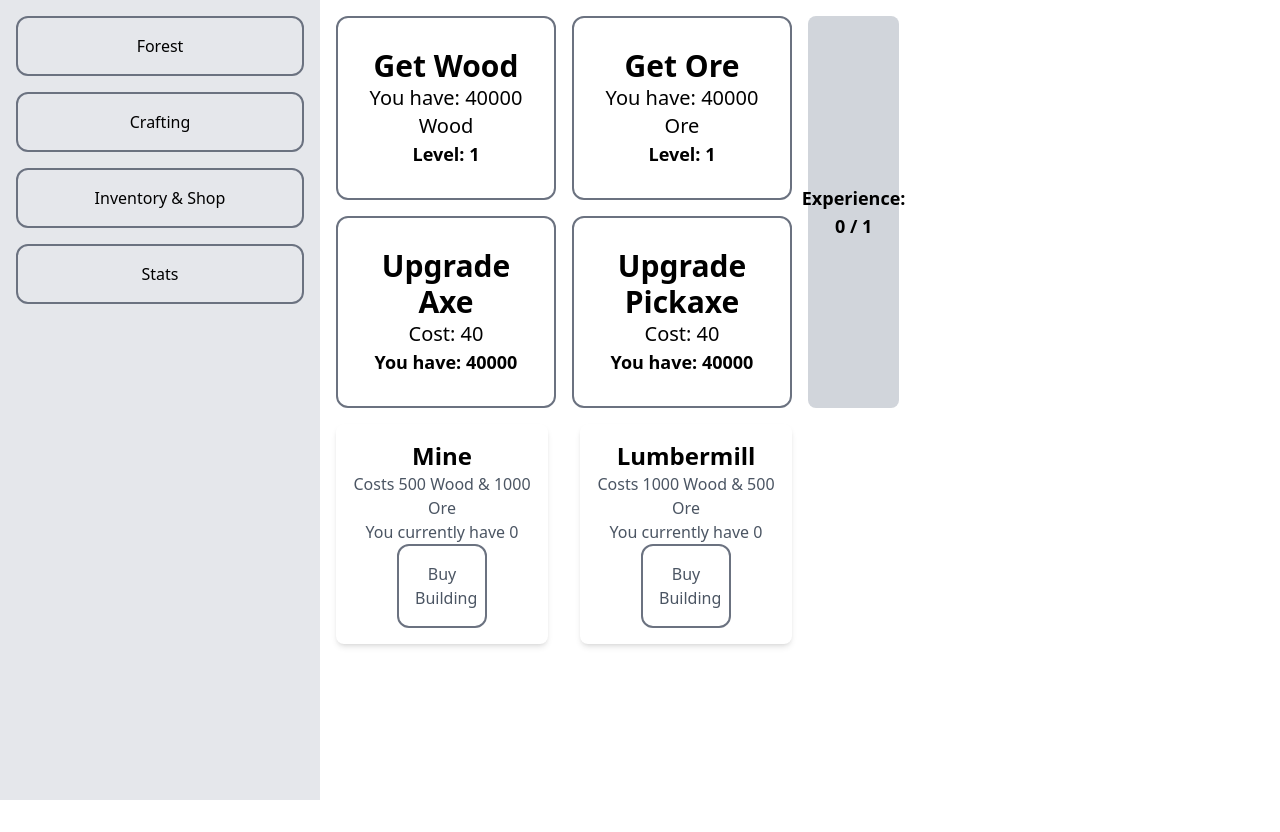
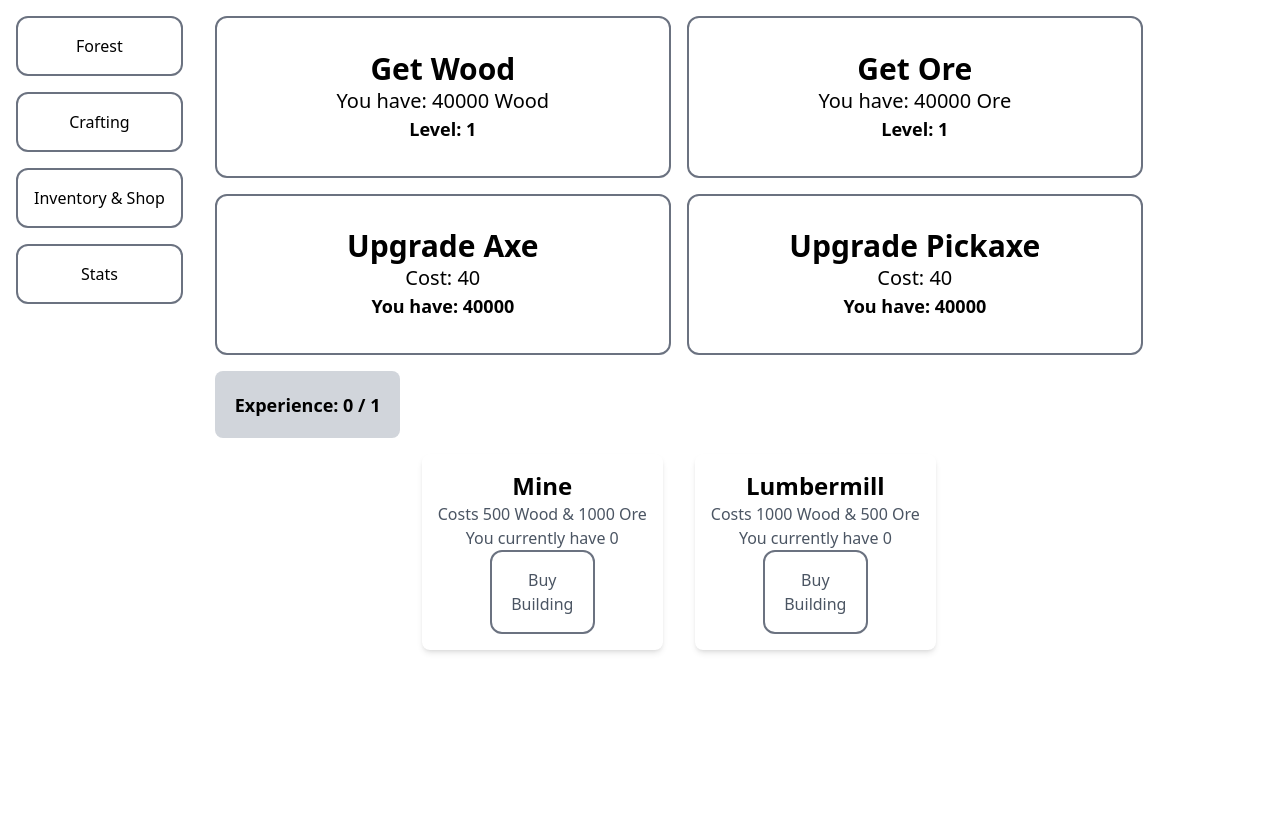
Before and after one commit to Incres1/clickcity, a React (Create React App) app: page / in a window 1280 px wide. Both pictures are taken after a click on the button "Forest". Built offline with nearby package versions, Linux system fonts and the light colour scheme.

Commit message:
Small design changes

```diff
--- a/src/components/LayoutOne.jsx
+++ b/src/components/LayoutOne.jsx
@@ -110,7 +110,7 @@ const LayoutOne = () => {
   //GAME
 
   return (
-    <div className="grid h-screen grid-rows-2 grid-cols-2 gap-4">
+    <div className="grid h-screen gap-4">
       <div className="grid grid-cols-2 gap-4">
         {/* Pass initial values as props */}
         <ClickButton
--- a/src/components/LayoutTwo.jsx
+++ b/src/components/LayoutTwo.jsx
@@ -55,7 +55,7 @@ const LayoutTwo = () => {
       </div>
 
       {/* CRAFTING */}
-      <div className="grid gap-4">
+      <div className="grid h-20 gap-4">
         <div className="bg-white p-4 rounded-lg shadow-md text-center">
           <div className="text-2xl font-semibold">Crafting</div>
           <div className="text-gray-600">
--- a/src/components/layout.jsx
+++ b/src/components/layout.jsx
@@ -17,7 +17,7 @@ const Layout = ({ children }) => {
   return (
     <div className="flex max-content">
       {/* Left Side Column */}
-      <div className="w-1/4 h-screen bg-gray-200 p-4 space-y-4">
+      <div className="h-screen p-4 space-y-4">
         {/* Add your left-side content here */}
         <div className="grid space-y-4">
           <ColumnButton
```
